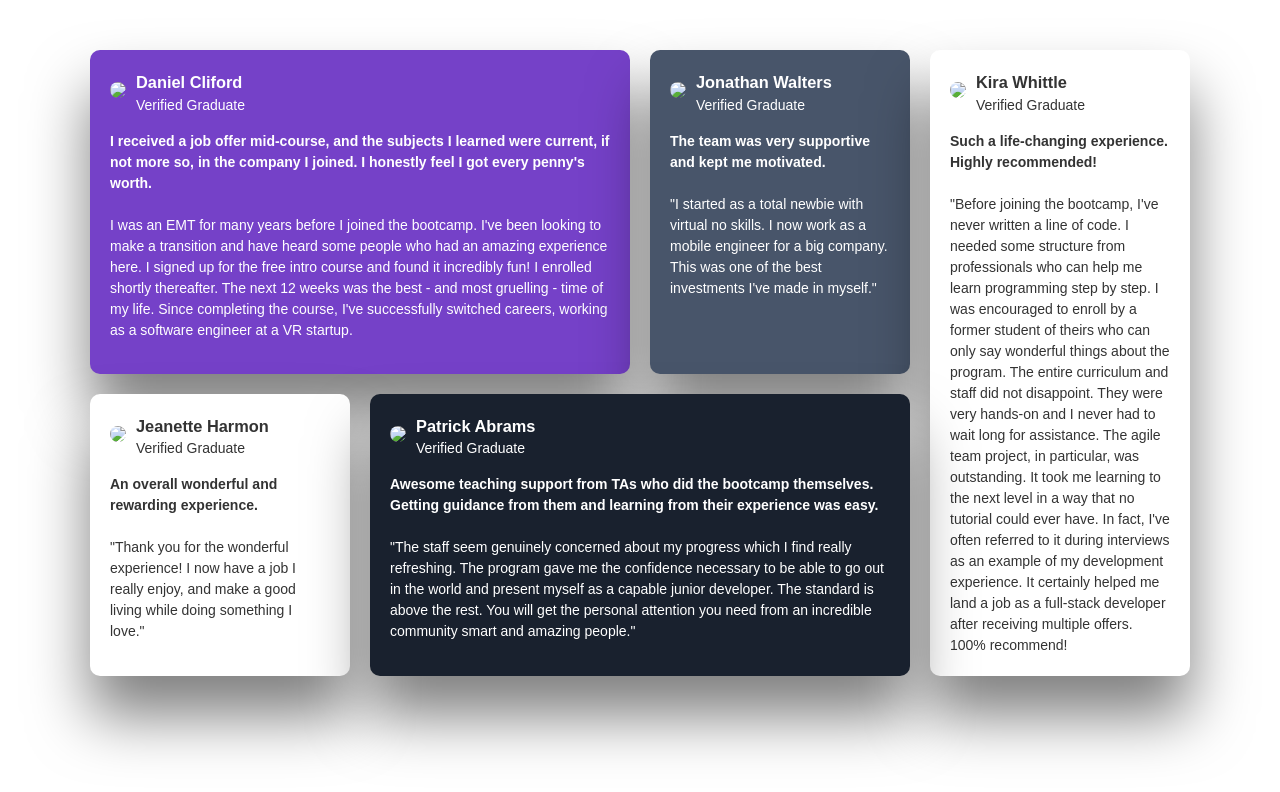
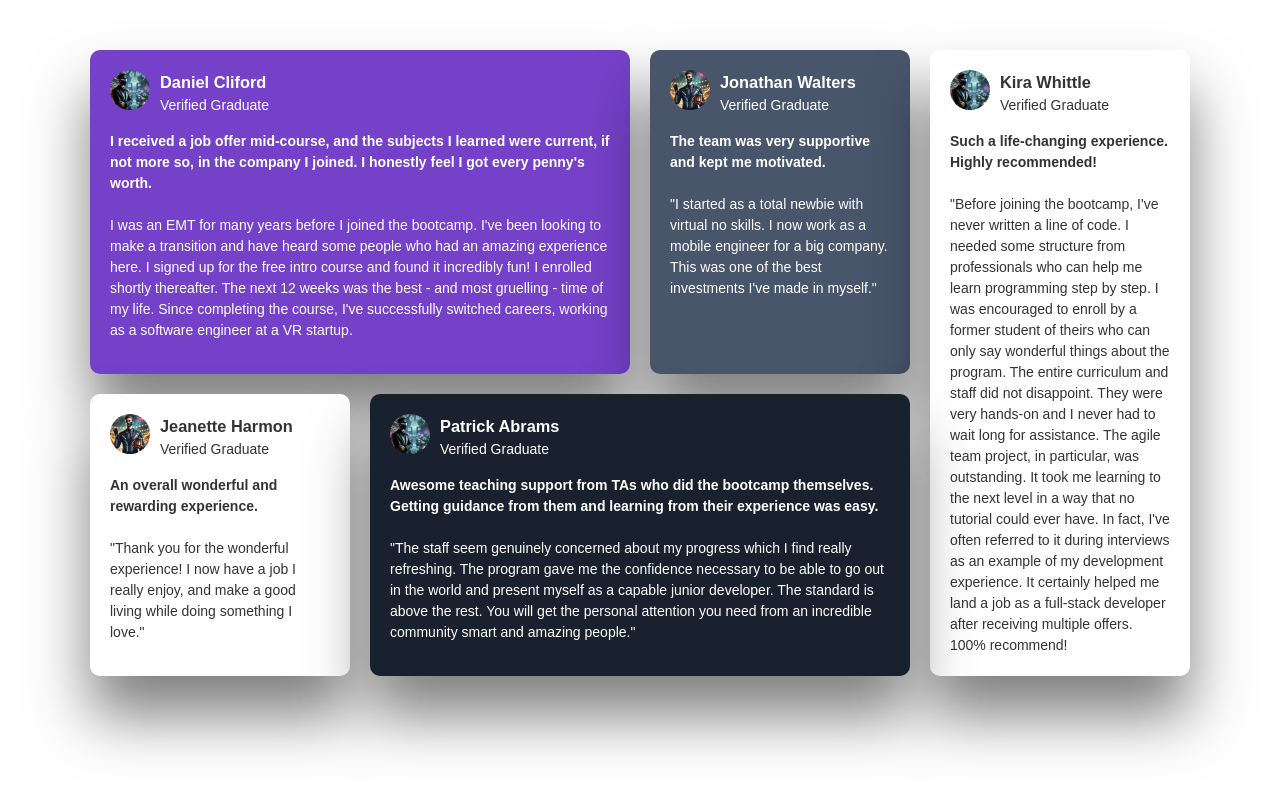
Before and after one commit to novastack-dev1/Grid-Project, a plain HTML site: page index.html in a window 1280 px wide. Drawn offline with Linux system fonts and the light colour scheme; files that its build step writes are made by us from their sources.

Commit message:
Update index.html

```diff
--- a/index.html
+++ b/index.html
@@ -2,14 +2,14 @@
 <html>
   <head>
     <title>Grid Project</title>
-    <link rel="stylesheet" href="css/style.css">
+    <link rel="stylesheet" href="style.css">
   </head>
   <body>
     <div class="container">
       <div class="item item1">
         <div class="writeup">
         <div class="profile">
-          <img src="images/profile.jpg">
+          <img src="profile.jpg">
         </div>
         <div class="name">
         <h3>Daniel Cliford </h3>
@@ -23,7 +23,7 @@
      <div class="item item2">
         <div class="writeup">
         <div class="profile">
-          <img src="images/profile2.jpg">
+          <img src="profile2.jpg">
         </div>
         <div class="name">
         <h3>Jonathan Walters</h3>
@@ -37,7 +37,7 @@
      <div class="item item3">
         <div class="writeup">
         <div class="profile">
-          <img src="images/profile.jpg">
+          <img src="profile.jpg">
         </div>
         <div class="name">
         <h3>Kira Whittle</h3>
@@ -51,7 +51,7 @@
      <div class="item item4">
         <div class="writeup">
         <div class="profile">
-          <img src="images/profile2.jpg">
+          <img src="profile2.jpg">
         </div>
         <div class="name">
         <h3>Jeanette Harmon</h3>
@@ -65,7 +65,7 @@
      <div class="item item5">
         <div class="writeup">
         <div class="profile">
-          <img src="images/profile.jpg">
+          <img src="profile.jpg">
         </div>
         <div class="name">
         <h3>Patrick Abrams </h3>
```
